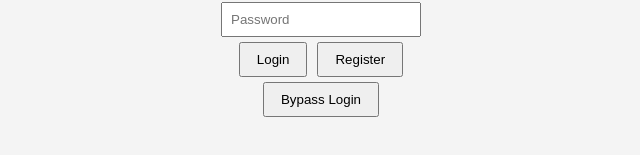
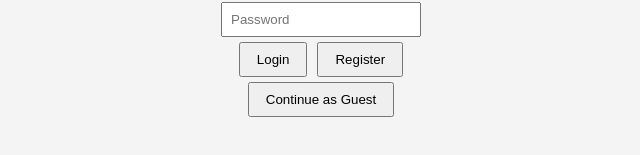
Before and after one commit to ethanh-roe/stock-ai, a React app in the folder Frontend/: page / in a window 1280 px wide. Shown: the part 423-578 px from the top of the page, without its empty margins (319-959 px from the left). Built offline with nearby package versions, Linux system fonts and the light colour scheme; the HTML template or start-up script is replaced by a standard one.

Commit message:
Relabeled 'Bypass login' button to 'Continue as Guest'

```diff
--- a/Frontend/src/pages/login/login.tsx
+++ b/Frontend/src/pages/login/login.tsx
@@ -12,7 +12,7 @@ const Login = () => {
                 <button>Login</button>
                 <button>Register</button>
             </div>
-            <button>Bypass Login</button>
+            <button>Continue as Guest</button>
         </div>
     )
 }
```
